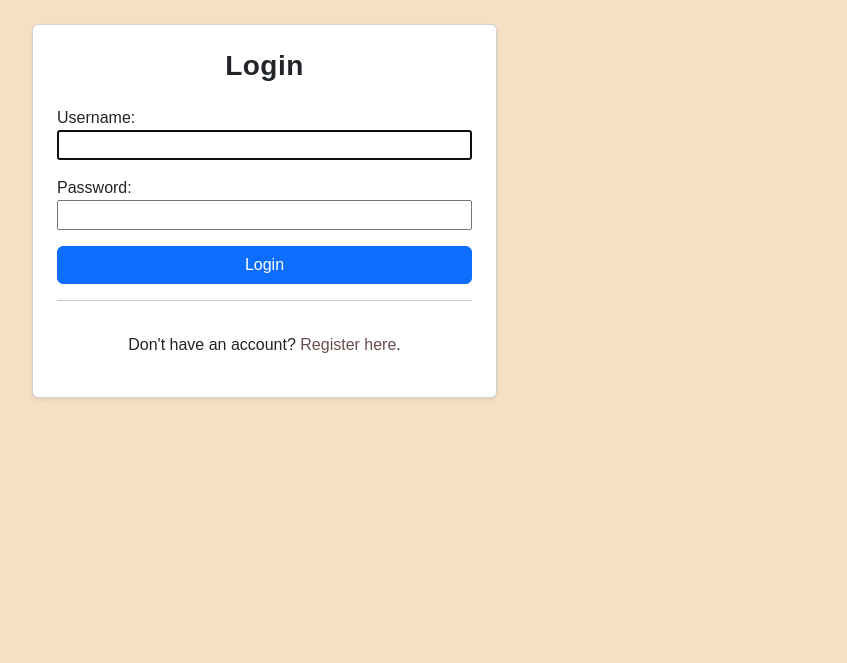
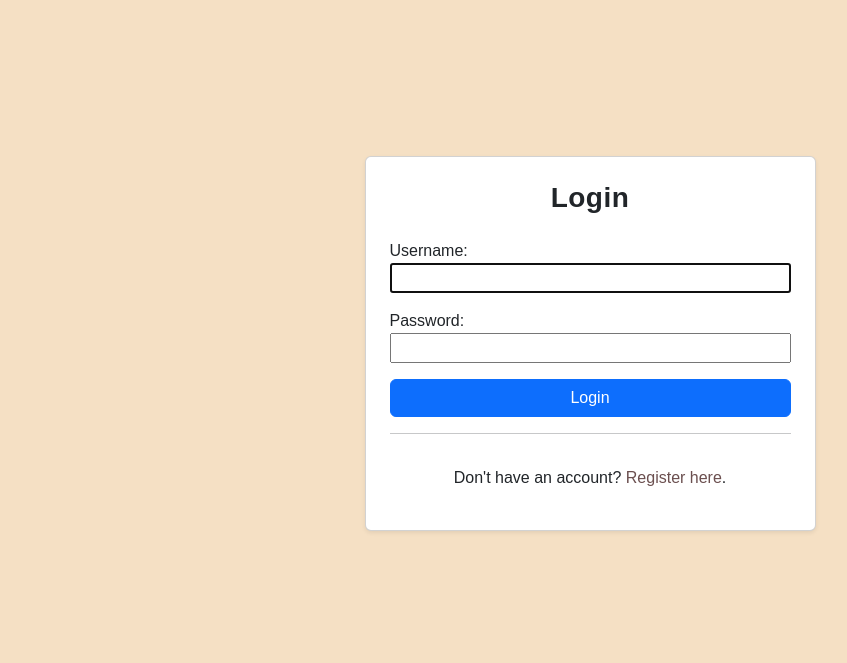
Before and after one commit to JamesBirchall-dev/MSP3-Guitar-Blog, a Django app: page /login/ in a window 1280 px wide. Shown: the part 61-724 px from the top of the page, without its empty margins (50-897 px from the left). Run offline with Django 4.2, Linux system fonts and the light colour scheme.

Commit message:
updated register html structure, centered login html

```diff
--- a/blog/templates/blog/login.html
+++ b/blog/templates/blog/login.html
@@ -4,14 +4,16 @@
 
 <!--Login header-->
 
-<div class=""row justify-content-center">
-    <div class="col-md col-lg-5">
+<div class="row justify-content-center align-items-center" style="min-height: 80vh;">
+    <div class="col-md-6 col-lg-5">
         <div class="card shadow-sm p-4">
            <h3 class="mb-4 text-center">Login</h3>
 
            <!--login form-->
 
            <form method="POST">
+            <!-- CSRF Token for security -->
+
                 {% csrf_token %}
 
                 {% for field in form %}
```
Also changed, not shown: blog/templates/blog/register.html (+15 -3 lines).
